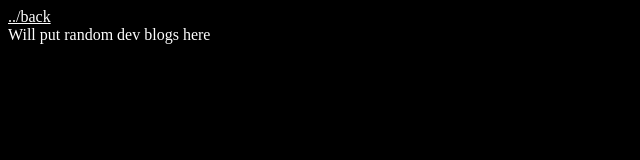
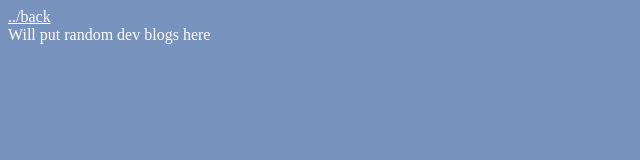
Before and after one commit to artogahr/runkli.github.io, a plain HTML site: page blogs/list.html in a window 1280 px wide. Shown: the whole page, without its empty margins (0-640 px from the left). Drawn offline with Linux system fonts and the light colour scheme.

Commit message:
Update list.html

```diff
--- a/blogs/list.html
+++ b/blogs/list.html
@@ -1,6 +1,6 @@
 <!DOCTYPE html>
 <html>
-<body style="background-color:black">
+<body style="background-color:#7792bd">
     <p1 style="color:white">
     <a href="#" onclick="history.go(-1)" style="color:white">../back</a><br>
     Will put random dev blogs here
```
